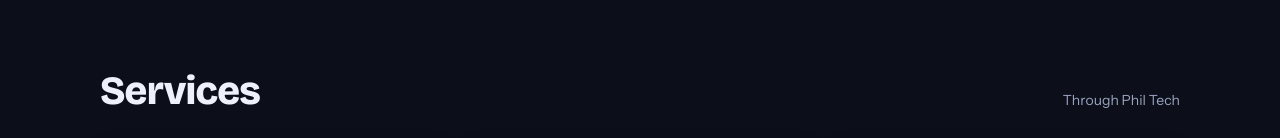
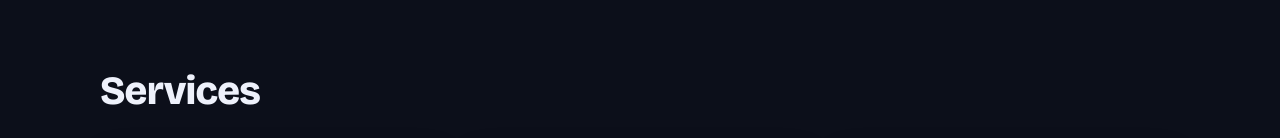
Before and after one commit to Philemon-Osae/Portfolio, a plain HTML site: page index.html in a window 1280 px wide. Shown: the part 3820-3958 px from the top of the page. Drawn offline with nearby package versions, Linux system fonts and the light colour scheme.

Commit message:
Update index.html

```diff
--- a/index.html
+++ b/index.html
@@ -382,9 +382,9 @@ footer b{color:var(--ink)}
     </div>
   </section>
   <section id="services">
-    <div class="head"><h2>Services</h2><p>Through Phil Tech</p></div>
+    <div class="head"><h2>Services</h2></div>
     <div class="svc">
-      <div class="card spot"><div class="ico" style="--c:#bbf7d0">🌐</div><h3>Web development</h3><small>React, HTML, CSS, JS</small><p>Mobile-friendly business websites, booking platforms and online shops built for speed and SEO.</p></div>
+      <div class="card spot"><div class="ico" style="--c:#bbf7d0">🌐</div><h3>Web development</h3><small>React , HTML, CSS, JS</small><p>Mobile-friendly business websites, booking platforms and online shops built for speed and SEO.</p></div>
       <div class="card spot"><div class="ico" style="--c:#c7d2fe">📱</div><h3>Mobile apps</h3><small>React Native, Expo</small><p>Android and iOS apps with login, push notifications and Play Store deployment, from one codebase.</p></div>
       <div class="card spot"><div class="ico" style="--c:#fde68a">⚙️</div><h3>Backend and APIs</h3><small>Node.js, Express, Firebase, MySQL, Supabase</small><p>Secure backends, databases and auth, plus Paystack, Hubtel, WhatsApp and Google Maps integration.</p></div>
     </div>
```
